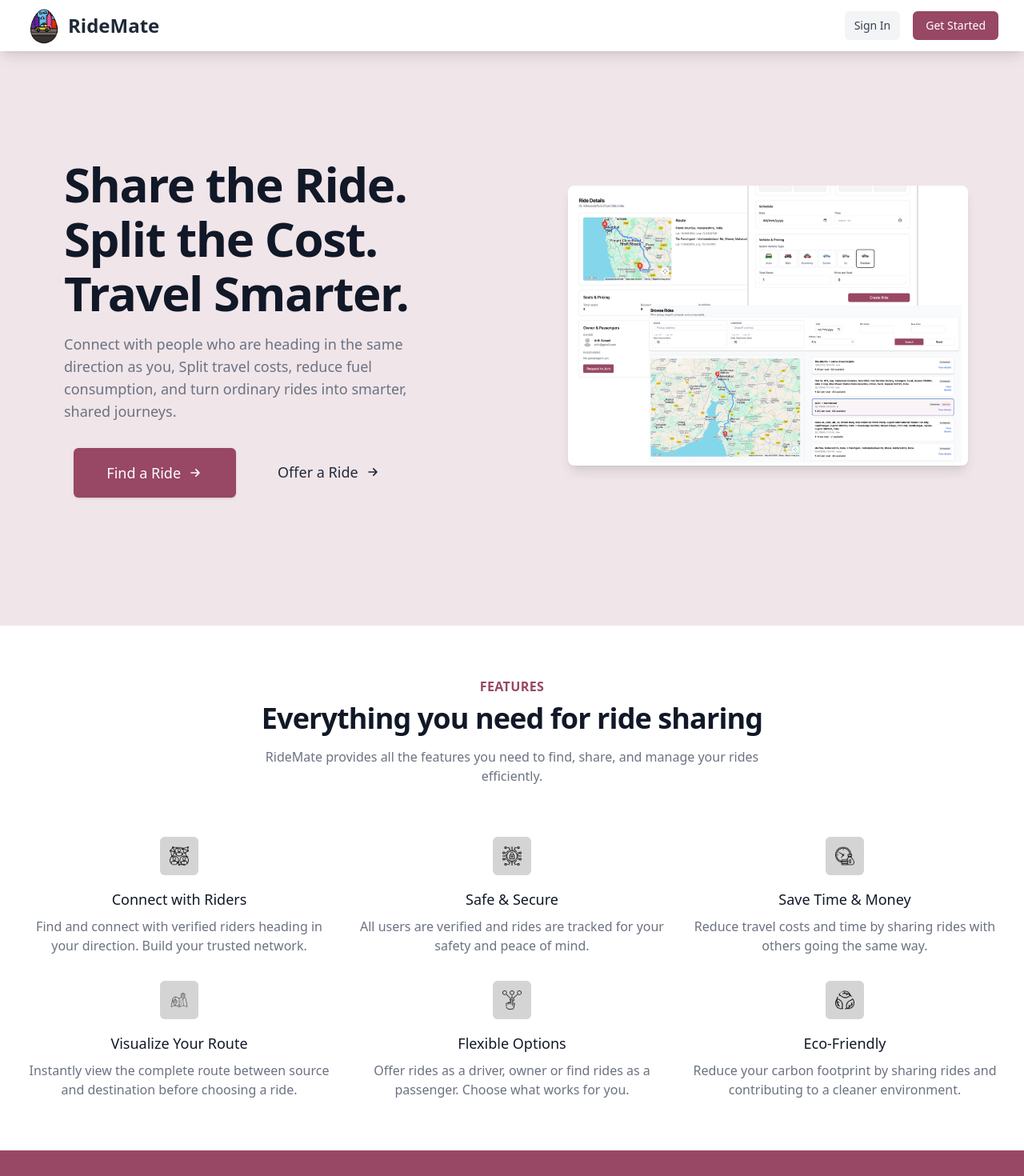
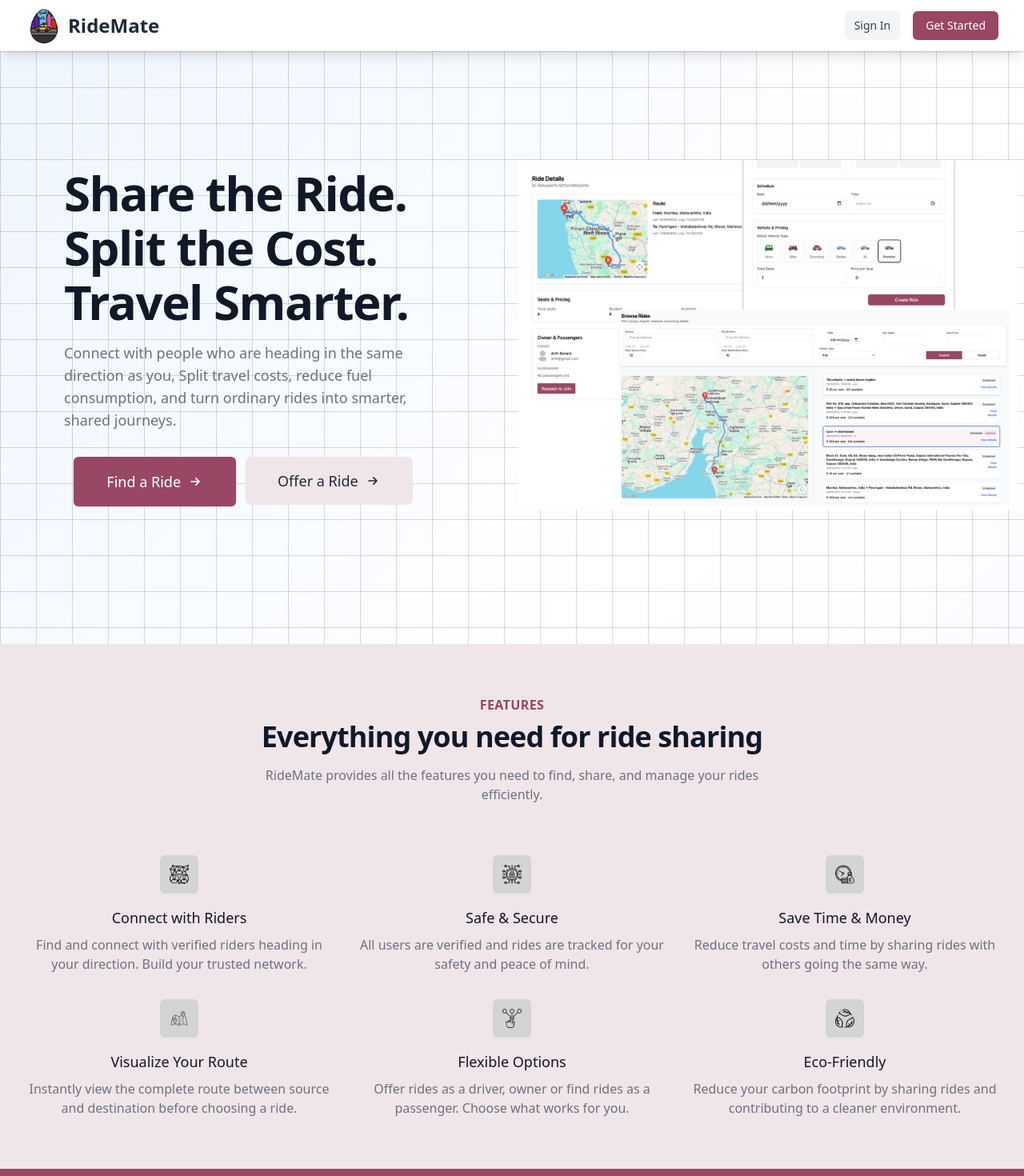
Before and after one commit to ArthSonani/RideMate, a Next.js app: page / in a window 1280 px wide. Shown: the top 1470 px of the page at 80% size. Built offline with nearby package versions, Linux system fonts and the light colour scheme; no server answers.

Commit message:
home bg design update

```diff
--- a/app/page.jsx
+++ b/app/page.jsx
@@ -1,4 +1,3 @@
-'use client'
 
 import React from 'react'
 import Link from 'next/link'
@@ -8,7 +7,7 @@
 
   return (
     <div className="min-h-screen bg-gradient-to-br from-blue-50 via-white to-purple-50">
-      <section className="flex flex-center relative pt-10 pb-10 sm:pt-32 sm:pb-40 bg-[#F0E5E9]">
+      <section className="flex flex-center relative pt-10 pb-10 sm:pt-32 sm:pb-40 bg-[linear-gradient(to_right,rgba(0,0,0,0.15)_1px,transparent_1px),linear-gradient(to_bottom,rgba(0,0,0,0.15)_1px,transparent_1px)] [background-size:45px_45px]">
         <div className="flex justify-center items-center w-1/2 px-2 sm:px-2 lg:px-20">
           <div className="text-left">
             <h1 className="text-4xl tracking-tight font-extrabold text-gray-900 sm:text-5xl md:text-6xl">
@@ -46,15 +45,15 @@
             <Image
               src="/hero.png"
               alt="RideMate Hero"
-              width={500}
-              height={500}
-              className="object-cover object-center rounded-lg shadow-lg"
+              width={650}
+              height={650}
+              className="object-cover object-center rounded-lg p-2"
             />
         </div>
 
       </section>
 
-      <section className="py-16 bg-white">
+      <section className="py-16 bg-[#F0E5E9]">
         <div className="max-w-7xl mx-auto px-4 sm:px-6 lg:px-8">
           <div className="lg:text-center">
             <h2 className="text-base text-[#984764] font-semibold tracking-wide uppercase">Features</h2>
```
